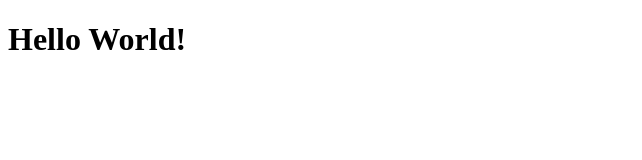
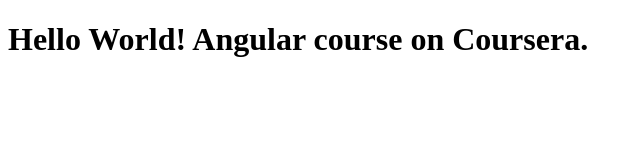
Before and after one commit to dtoqueiro/angular-test, a plain HTML site: page index.html in a window 1280 px wide. Shown: the whole page, without its empty margins (0-642 px from the left). Drawn offline with Linux system fonts and the light colour scheme.

Commit message:
Next version of web file.

```diff
--- a/index.html
+++ b/index.html
@@ -5,6 +5,6 @@
     <title>Hello World!</title>
   </head>
   <body>
-    <h1>Hello World!</h1>
+    <h1>Hello World! Angular course on Coursera.</h1>
   </body>
 </html>
```
